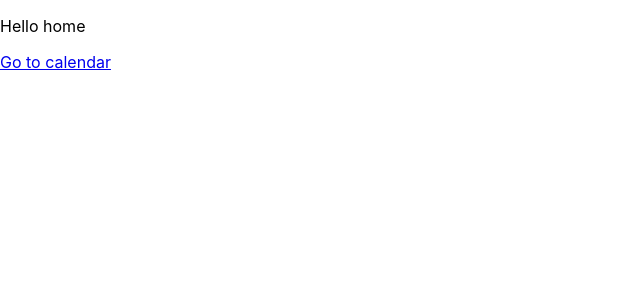
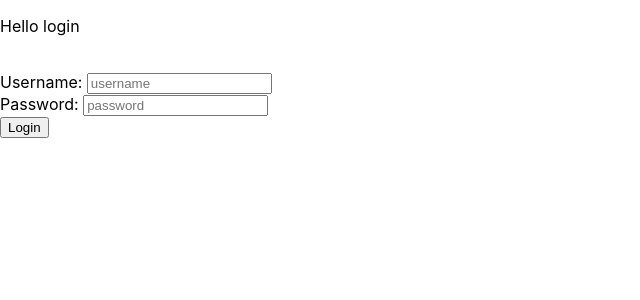
Before and after one commit to meerabal/onTrack, a React (Create React App) app: page / in a window 1280 px wide. Shown: the top 300 px of the page, without its empty margins (0-640 px from the left). Built offline with nearby package versions, Linux system fonts and the light colour scheme.

Commit message:
Fake login using sessionStorage

```diff
--- a/src/App.tsx
+++ b/src/App.tsx
@@ -1,22 +1,42 @@
-import { HashRouter as Router, Routes, Route } from "react-router-dom";
+import { BrowserRouter as Router, Routes, Route } from "react-router-dom";
 
 import { Task, User } from "./types";
-import { HomePage, CalendarPage } from "./pages";
+import { HomePage, CalendarPage, LoginPage } from "./pages";
 import "./App.css";
+import React from "react";
 
 // all routes should get User(s)
 const routes = ["home", "calendar"];
 
 function App() {
+  let loggedInUserString = sessionStorage.getItem("currentUser");
+  const loggedInUser = loggedInUserString
+    ? JSON.parse(loggedInUserString)
+    : null;
+
+  const [currentUser, setCurrentUser] = React.useState<User | null>(
+    loggedInUser
+  );
+
+  const onSetCurrentUser = (user: User) => {
+    setCurrentUser(user);
+    sessionStorage.setItem("currentUser", JSON.stringify(user));
+  };
+
   return (
     <>
       <Router>
         {/* <Header links={routes.map((name) => name)} /> */}
-        <Routes>
-          <Route path="/" element={<HomePage />} />
-          <Route path="/home" element={<HomePage />} />
-          <Route path="/calendar" element={<CalendarPage />} />
-        </Routes>
+
+        {!currentUser ? (
+          <LoginPage setUser={onSetCurrentUser} />
+        ) : (
+          <Routes>
+            <Route path="/" element={<HomePage />} />
+            <Route path="/home" element={<HomePage />} />
+            <Route path="/calendar" element={<CalendarPage />} />
+          </Routes>
+        )}
       </Router>
     </>
   );
--- /dev/null
+++ b/src/pages/Login.tsx
@@ -0,0 +1,50 @@
+import React from "react";
+import { User } from "../types";
+
+interface LoginPageInterface {
+  setUser: (user: User) => void;
+}
+
+const LoginPage = ({ setUser }: LoginPageInterface) => {
+  const username = React.useRef<string>("");
+  const password = React.useRef<string>("");
+
+  const updateUsername = (event: any) => {
+    username.current = event.target.value;
+    console.log(username.current);
+  };
+
+  const updatePassword = (event: any) => {
+    password.current = event.target.value;
+    console.log(password.current);
+  };
+
+  const login = () => {
+    if (username.current === "" || password.current === "") {
+      alert("Please check your input");
+      return;
+    }
+    const newUser = {
+      username: username.current,
+      password: password.current,
+      events: [],
+    };
+    setUser(newUser);
+  };
+
+  return (
+    <>
+      <p>Hello login</p>
+      <br />
+      <label>Username: </label>
+      <input placeholder={"username"} onChange={updateUsername} />
+      <br />
+      <label>Password: </label>
+      <input placeholder={"password"} onChange={updatePassword} />
+      <br />
+      <button onClick={login}>Login</button>
+    </>
+  );
+};
+
+export default LoginPage;
--- a/src/pages/index.tsx
+++ b/src/pages/index.tsx
@@ -1,4 +1,5 @@
 import HomePage from "./Home";
 import CalendarPage from "./Calendar";
+import LoginPage from "./Login";
 
-export { HomePage, CalendarPage };
+export { HomePage, CalendarPage, LoginPage };
```
